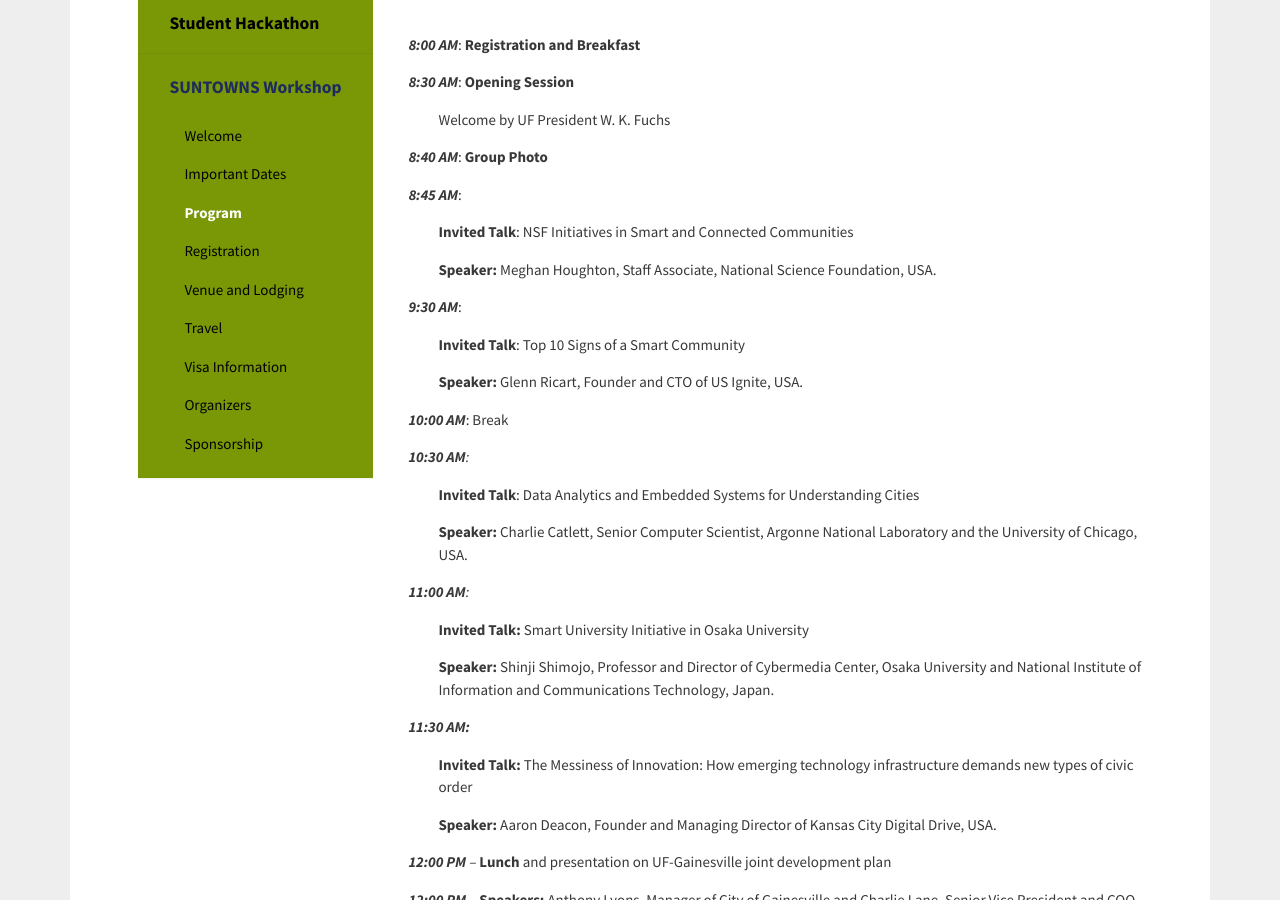
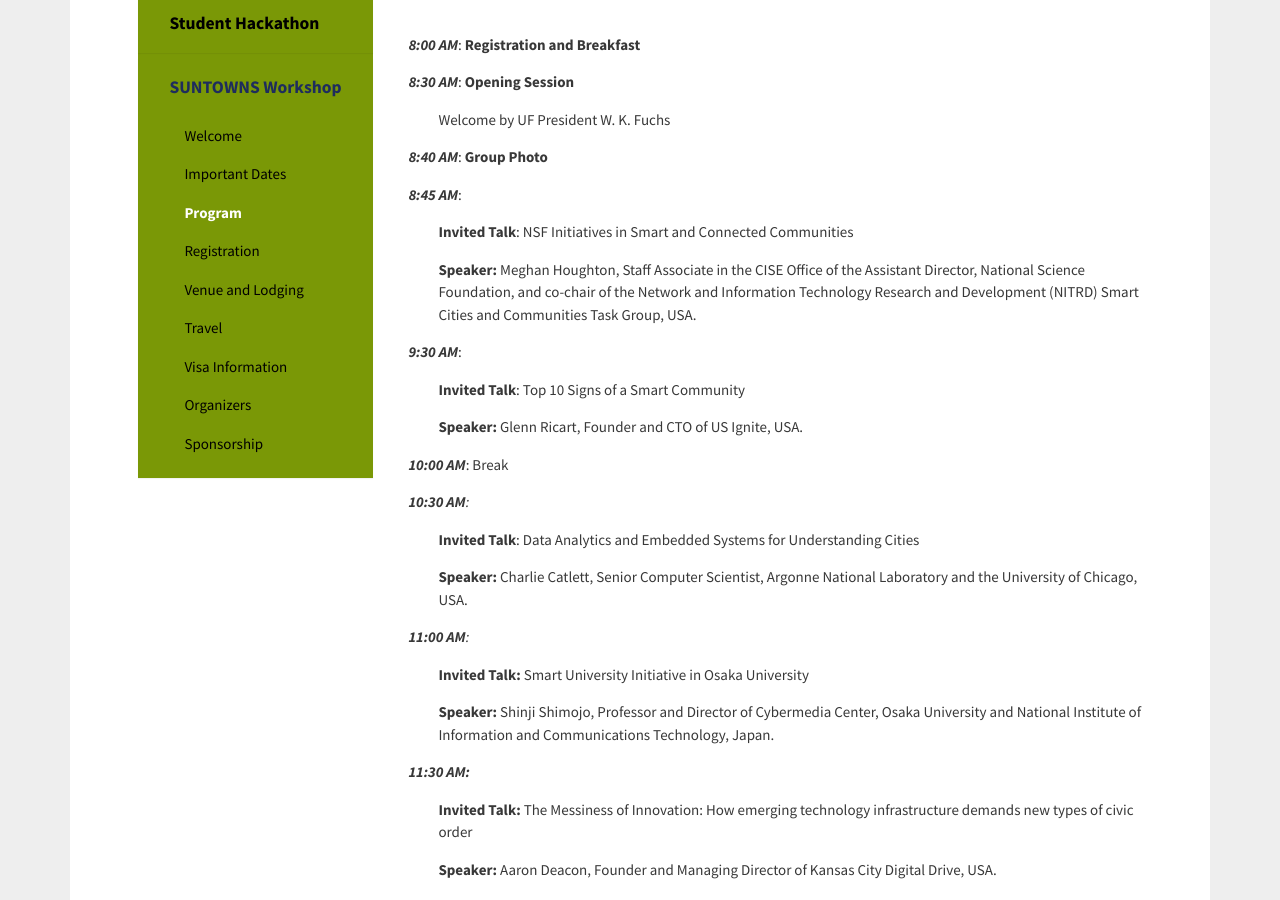
Before and after one commit to hmchou56/centra8, a Jekyll site: the page built from suntowns2017/program.md, in a window 1280 px wide and 900 px high, scrolled down 495 px. Built offline with Jekyll 4.4.1, drawn with Linux system fonts in a browser that asks for light colours; nearby versions of some CDN libraries.

Commit message:
updated Dr Houghton's talk

```diff
--- a/suntowns2017/program.md
+++ b/suntowns2017/program.md
@@ -18,7 +18,7 @@
 <p style="padding-left: 270px;"><strong><em>8:40 AM</em></strong>: <strong>Group Photo</strong></p>
 <p style="padding-left: 270px;"><strong><em>8:45 AM</em></strong>:</p>
 <p style="padding-left: 300px;"><strong>Invited Talk</strong>: NSF Initiatives in Smart and Connected Communities</p>
-<p style="padding-left: 300px;"><strong>Speaker:</strong> Meghan Houghton, Staff Associate, National Science Foundation, USA.</p>
+<p style="padding-left: 300px;"><strong>Speaker:</strong> Meghan Houghton, Staff Associate in the CISE Office of the Assistant Director, National Science Foundation, and co-chair of the Network and Information Technology Research and Development (NITRD) Smart Cities and Communities Task Group, USA.</p>
 <p style="padding-left: 270px;"><strong><em>9:30 AM</em></strong>:</p>
 <p style="padding-left: 300px;"><strong>Invited Talk</strong>: Top 10 Signs of a Smart Community</p>
 <p style="padding-left: 300px;"><strong>Speaker:</strong> Glenn Ricart, Founder and CTO of US Ignite, USA.</p>
```
